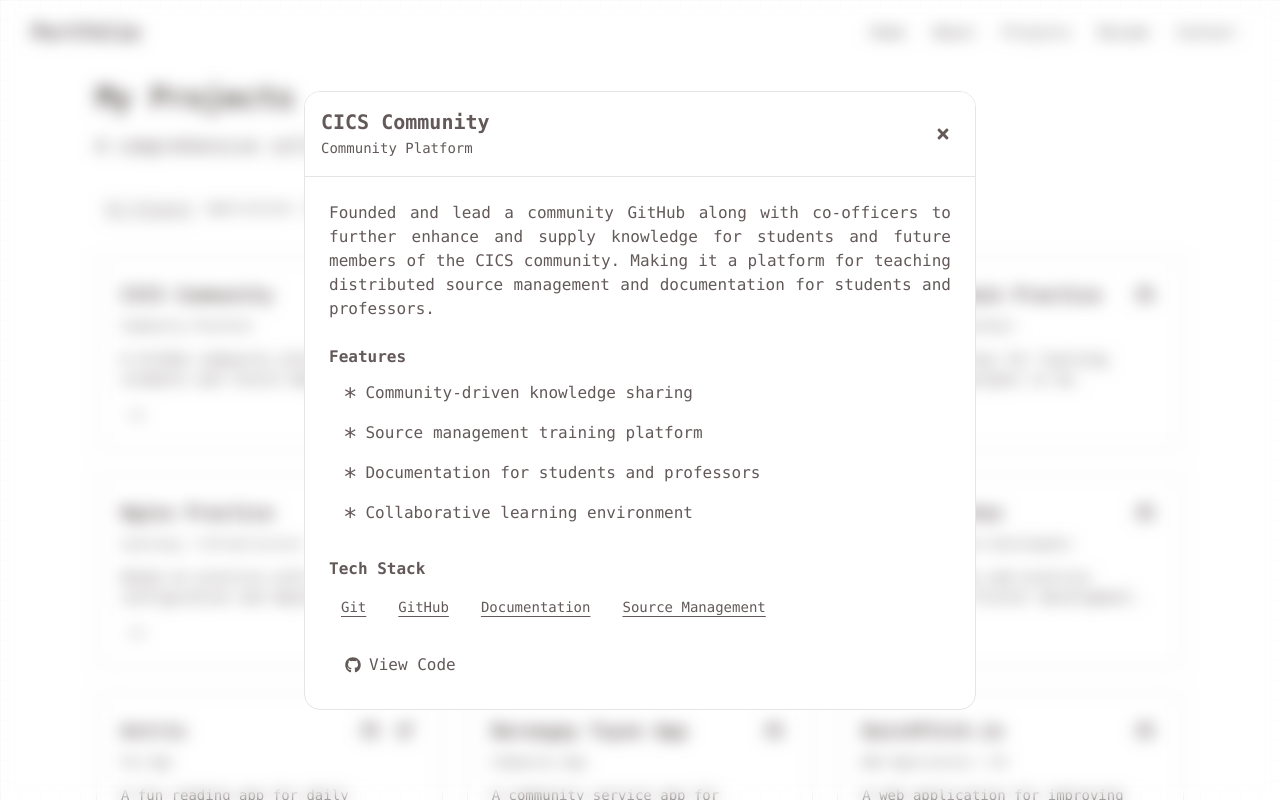
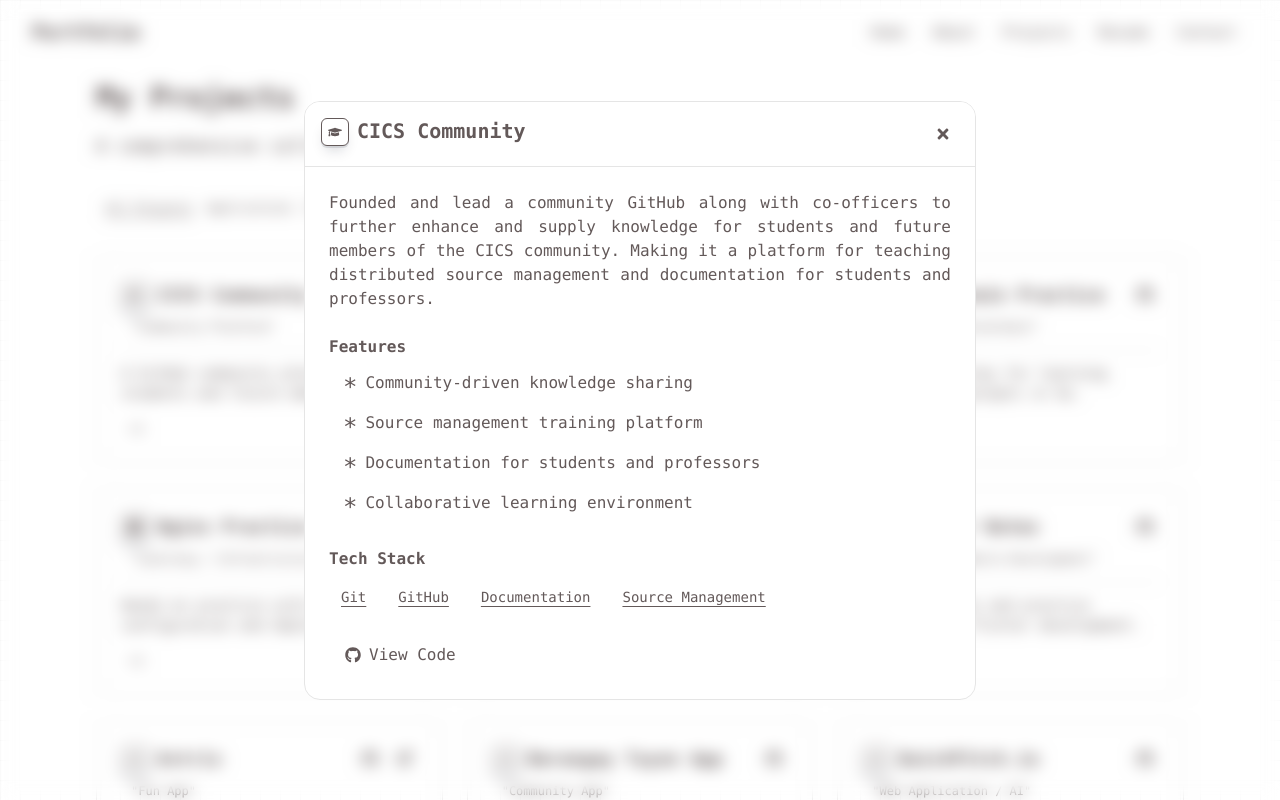
Before and after one commit to JasperRosales/portfolio-x, a React (Vite) app: page /projects in a window 1280 px wide. Both pictures are taken after a click on the element 269 px from the left and 353 px from the top of the page. Shown: the top 800 px of the page. Built offline with nearby package versions, Linux system fonts and the light colour scheme.

Commit message:
added some icons for project, and change some info to fit

```diff
--- a/src/data/projects.tsx
+++ b/src/data/projects.tsx
@@ -1,8 +1,12 @@
+import type { IconType } from "react-icons";
+import { FaCode, FaGraduationCap, FaServer, FaMobileAlt } from "react-icons/fa";
+
 export interface Project {
   title: string;
   description: string;
   fullDescription: string;
   image?: string;
+  icon?: IconType;
   techStack: string[];
   githubUrl?: string;
   liveUrl?: string;
@@ -17,6 +21,7 @@
     description: "A GitHub community platform for students and future members.",
     fullDescription:
       "Founded and lead a community GitHub along with co-officers to further enhance and supply knowledge for students and future members of the CICS community. Making it a platform for teaching distributed source management and documentation for students and professors.",
+    icon: FaGraduationCap,
     category: "Community Platform",
     type: "education",
     techStack: ["Git", "GitHub", "Documentation", "Source Management"],
@@ -34,6 +39,7 @@
       "A virtual fitting web application for exploring outfit combinations.",
     fullDescription:
       "Developed SmartWardrobe, a web-based virtual fitting application that allows users to visualize and experiment with different clothing combinations in a digital environment. The system focuses on simplifying outfit selection by providing an interactive interface where users can mix and match clothing items without the need for physical try-ons. Designed with a clean and responsive UI, the application enhances user experience by making outfit exploration more accessible and efficient.",
+    icon: FaMobileAlt,
     category: "Fashion Technology",
     type: "application",
     techStack: ["React", "JavaScript", "Supabase", "Shadcn UI"],
@@ -47,10 +53,11 @@
     ],
   },
   {
-    title: "Go Blockchain Practice",
+    title: "Blockchain Practice",
     description: "Practice journey for learning blockchain concepts in Go.",
     fullDescription:
       "This project is a practice implementation that explores core blockchain concepts using Go. Includes block creation, proof-of-work consensus, transactions with ECDSA signatures, and UTXO models.",
+    icon: FaCode,
     category: "Learning / Blockchain",
     type: "education",
     techStack: ["Go", "Cryptography", "CLI"],
@@ -68,6 +75,7 @@
       "Hands-on practice with Nginx server configuration and deployment.",
     fullDescription:
       "A practical learning project focused on understanding Nginx web server configuration, reverse proxy setup, load balancing, and server optimization techniques.",
+    icon: FaServer,
     category: "Learning / Infrastructure",
     type: "education",
     techStack: ["Nginx", "Docker", "Linux", "Server Configuration"],
@@ -191,7 +199,7 @@
     ],
   },
   {
-    title: "Weather API with Redis",
+    title: "Redis Weather API",
     description: "Spring Boot REST API with Redis caching for weather data.",
     fullDescription: "A Spring Boot REST API that fetches weather data from Visual Crossing Weather API and implements Redis caching to improve performance and reduce external API calls. Features RESTful endpoint, reactive WebFlux, configurable TTL (30 minutes), comprehensive error handling, input validation, unit tests with Mockito, and automatic retry logic.",
     category: "Backend API / Caching",
--- a/src/pages/projects.tsx
+++ b/src/pages/projects.tsx
@@ -1,6 +1,6 @@
 import { useState } from "react";
 import { motion, AnimatePresence } from "framer-motion";
-import { FaGithub, FaExternalLinkAlt, FaTimes } from "react-icons/fa";
+import { FaGithub, FaExternalLinkAlt, FaTimes, FaCode } from "react-icons/fa";
 import { projects } from "../data/projects";
 import { projectDetails } from "../data/project-details";
 import type { ProjectImageDetail } from "../data/project-details";
@@ -30,8 +30,13 @@
   const selectedProjectDetails = selectedProject
     ? projectDetails[selectedProject.title]
     : undefined;
+  const SelectedProjectIcon = selectedProject?.icon ?? FaCode;
+  const iconBadgeClass = "inline-flex items-center justify-center rounded-md border border-primary/30 bg-white p-1.5 shadow-[0_2px_0_0_rgba(15,23,42,0.10),0_8px_16px_-8px_rgba(15,23,42,0.45)]";
 
-  const ProjectCard = ({ project, index }: { project: typeof projects[0], index: number }) => (
+  const ProjectCard = ({ project, index }: { project: typeof projects[0], index: number }) => {
+    const ProjectTitleIcon = project.icon ?? FaCode;
+
+    return (
       <motion.div
         key={`${activeTab}-${project.title}`}
         initial={{ opacity: 0, y: 20 }}
@@ -40,12 +45,18 @@
         onClick={() => setSelectedProject(project)}
         className="bg-[#ffffff] border border-[#e5e5e5] rounded-xl p-6 cursor-pointer hover:border-primary/50 transition-all duration-300 group"
       >
-      <div className="flex items-start justify-between mb-3">
-        <div>
-          <h3 className="text-lg font-semibold mb-1 group-hover:text-primary transition-colors">
-            {project.title}
+        <div className="flex items-start justify-between gap-3 mb-3">
+          <div className="min-w-0 flex-1">
+            <h3 className="text-lg font-semibold group-hover:text-primary transition-colors flex items-center gap-2 leading-snug">
+              <span className={iconBadgeClass} aria-hidden="true">
+                <ProjectTitleIcon className="w-3.5 h-3.5 text-primary shrink-0" />
+              </span>
+              <span className="wrap-break-word">{project.title}</span>
             </h3>
-          <span className="text-xs text-primary">{project.category}</span>
+
+            <span className="mt-2 inline-flex w-fit max-w-full rounded-full bg-primary/10 px-2.5 py-1 text-xs font-medium leading-none text-primary">
+              "{project.category}"
+            </span>
           </div>
           <div className="flex gap-2">
             {project.githubUrl && (
@@ -72,6 +83,7 @@
             )}
           </div>
         </div>
+        <div className="border-t border-[#e5e5e5] mb-3" />
         <p className="text-muted-foreground text-sm mb-4 line-clamp-2">
           {project.description}
         </p>
@@ -84,6 +96,7 @@
         </div>
       </motion.div>
     );
+  };
 
   return (
     <div className="min-h-screen py-20">
@@ -136,10 +149,14 @@
               onClick={(e) => e.stopPropagation()}
               className="bg-[#ffffff] border border-[#e5e5e5] rounded-2xl max-w-2xl w-full max-h-[90vh] overflow-y-auto"
             >
-              <div className="sticky top-0 bg-[#ffffff] p-4 border-b border-[#e5e5e5] flex items-center justify-between">
-                <div>
-                  <h3 className="text-xl font-semibold">{selectedProject.title}</h3>
-                  <span className="text-sm text-primary">{selectedProject.category}</span>
+              <div className="sticky top-0 bg-[#ffffff] p-4 border-b border-[#e5e5e5] flex items-start justify-between gap-3">
+                <div className="min-w-0 flex-1">
+                  <h3 className="text-xl font-semibold flex items-center gap-2 leading-snug">
+                    <span className={iconBadgeClass} aria-hidden="true">
+                      <SelectedProjectIcon className="w-3.5 h-3.5 text-primary shrink-0" />
+                    </span>
+                    <span className="wrap-break-word">{selectedProject.title}</span>
+                  </h3>
                 </div>
                 <button
                   onClick={closeProjectModal}
```
Lines whose indentation alone changed are shown as unchanged.
